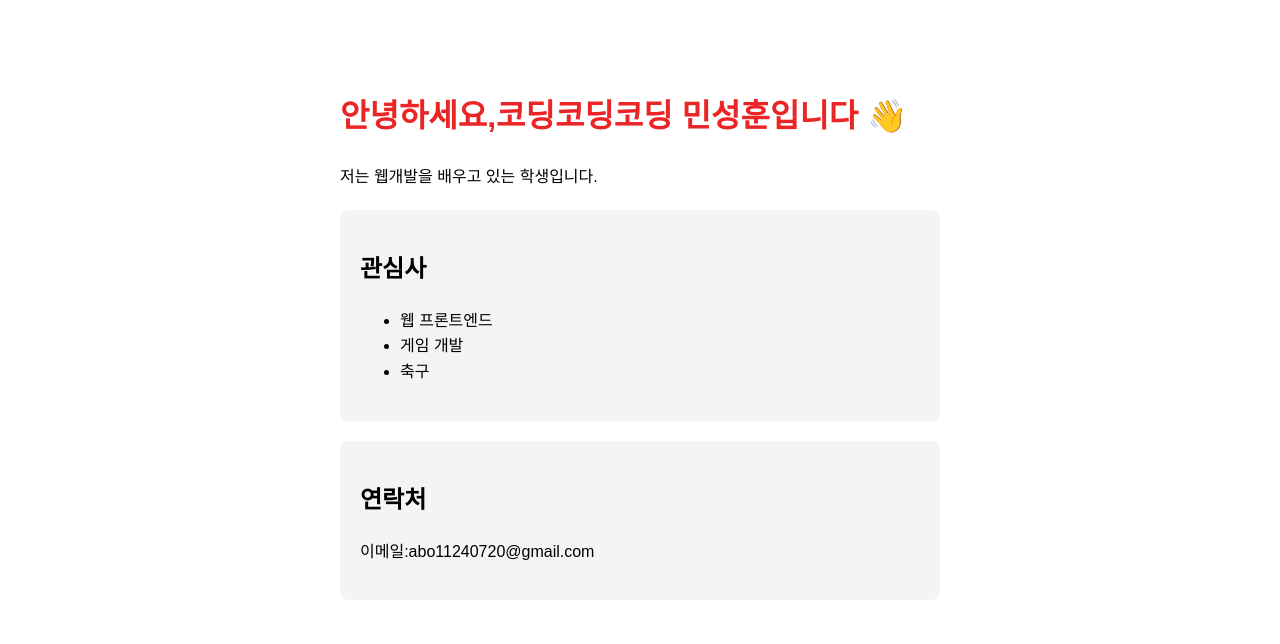
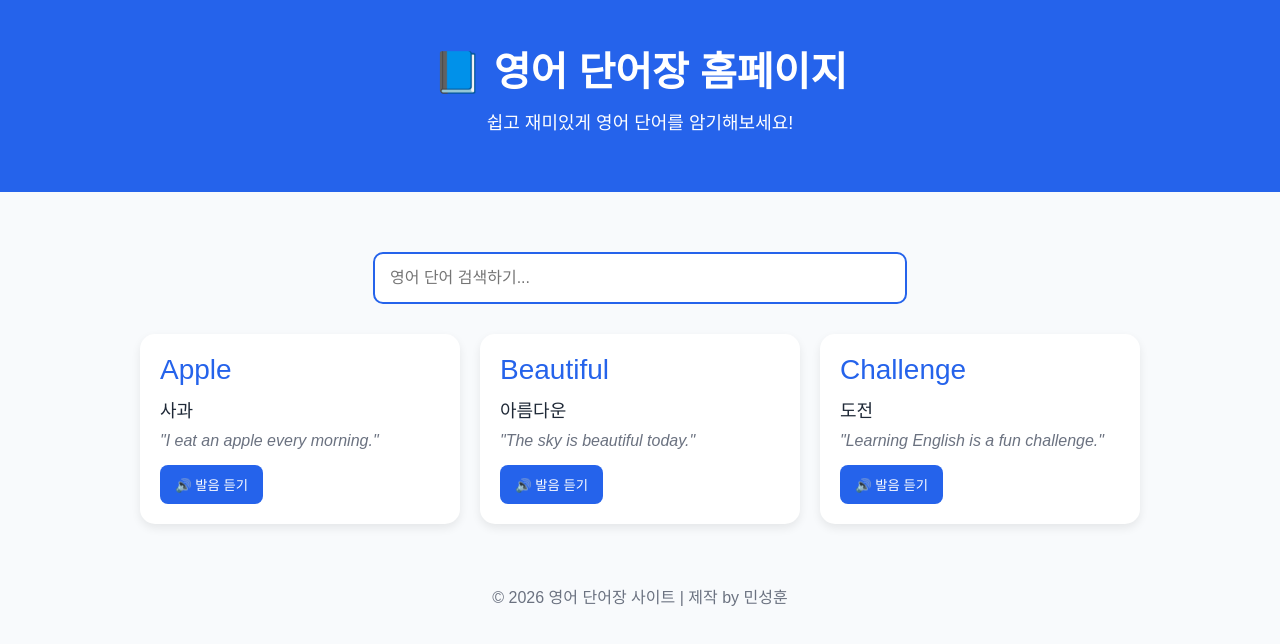
Before and after one commit to sunghoonmentee/first-website, a plain HTML site: page index.html in a window 1280 px wide. Drawn offline with Linux system fonts and the light colour scheme.

Commit message:
영어 단어장 (두번쨰)

```diff
--- a/index.html
+++ b/index.html
@@ -2,38 +2,160 @@
 <html lang="ko">
 <head>
     <meta charset="UTF-8">
-    <title>민성훈의  홈페이지</title>
+    <meta name="viewport" content="width=device-width, initial-scale=1.0">
+    <title>영어 단어장 홈페이지</title>
+
     <style>
         body {
             font-family: sans-serif;
-            max-width: 600px;
-            margin: 50px auto;
+            background: #f8fafc;
+            margin: 0;
+            padding: 0;
+            color: #1f2937;
+        }
+
+        header {
+            background: #2563eb;
+            color: white;
+            padding: 40px 20px;
+            text-align: center;
+        }
+
+        header h1 {
+            margin: 0;
+            font-size: 40px;
+        }
+
+        header p {
+            margin-top: 10px;
+            font-size: 18px;
+        }
+
+        .container {
+            max-width: 1000px;
+            margin: auto;
+            padding: 30px 20px;
+        }
+
+        .search-box {
+            margin: 30px 0;
+            text-align: center;
+        }
+
+        .search-box input {
+            width: 80%;
+            max-width: 500px;
+            padding: 15px;
+            border: 2px solid #2563eb;
+            border-radius: 10px;
+            font-size: 16px;
+        }
+
+        .card-grid {
+            display: grid;
+            grid-template-columns: repeat(auto-fit, minmax(250px, 1fr));
+            gap: 20px;
+        }
+
+        .card {
+            background: white;
             padding: 20px;
-            line-height: 1.6;
+            border-radius: 15px;
+            box-shadow: 0 4px 10px rgba(0,0,0,0.08);
+            transition: 0.3s;
         }
-        h1 { color: #eb2525; }
-        .card {
-            background: #f3f4f6;
-            padding: 20px;
+
+        .card:hover {
+            transform: translateY(-5px);
+        }
+
+        .word {
+            font-size: 28px;
+            color: #2563eb;
+            margin-bottom: 10px;
+        }
+
+        .meaning {
+            font-size: 18px;
+            margin-bottom: 10px;
+        }
+
+        .example {
+            color: #6b7280;
+            font-style: italic;
+        }
+
+        button {
+            margin-top: 15px;
+            padding: 10px 15px;
+            border: none;
+            background: #2563eb;
+            color: white;
             border-radius: 8px;
-            margin-top: 20px;
+            cursor: pointer;
+        }
+
+        button:hover {
+            background: #1d4ed8;
+        }
+
+        footer {
+            text-align: center;
+            padding: 30px;
+            color: #6b7280;
         }
     </style>
 </head>
+
 <body>
-    <h1>안녕하세요,코딩코딩코딩 민성훈입니다 👋</h1>
-    <p>저는 웹개발을 배우고 있는 학생입니다.</p>
-    <div class="card">
-        <h2>관심사</h2>
-        <ul>
-            <li>웹 프론트엔드</li>
-            <li>게임 개발</li>
-            <li>축구</li>
-        </ul>
+
+    <header>
+        <h1>📘 영어 단어장 홈페이지</h1>
+        <p>쉽고 재미있게 영어 단어를 암기해보세요!</p>
+    </header>
+
+    <div class="container">
+
+        <div class="search-box">
+            <input type="text" placeholder="영어 단어 검색하기...">
+        </div>
+
+        <div class="card-grid">
+
+            <div class="card">
+                <div class="word">Apple</div>
+                <div class="meaning">사과</div>
+                <div class="example">
+                    "I eat an apple every morning."
+                </div>
+                <button>🔊 발음 듣기</button>
+            </div>
+
+            <div class="card">
+                <div class="word">Beautiful</div>
+                <div class="meaning">아름다운</div>
+                <div class="example">
+                    "The sky is beautiful today."
+                </div>
+                <button>🔊 발음 듣기</button>
+            </div>
+
+            <div class="card">
+                <div class="word">Challenge</div>
+                <div class="meaning">도전</div>
+                <div class="example">
+                    "Learning English is a fun challenge."
+                </div>
+                <button>🔊 발음 듣기</button>
+            </div>
+
+        </div>
+
     </div>
-    <div class="card">
-        <h2>연락처</h2>
-        <p>이메일:abo11240720@gmail.com</p>
-    </div>
+
+    <footer>
+        © 2026 영어 단어장 사이트 | 제작 by 민성훈
+    </footer>
+
 </body>
 </html>
```
